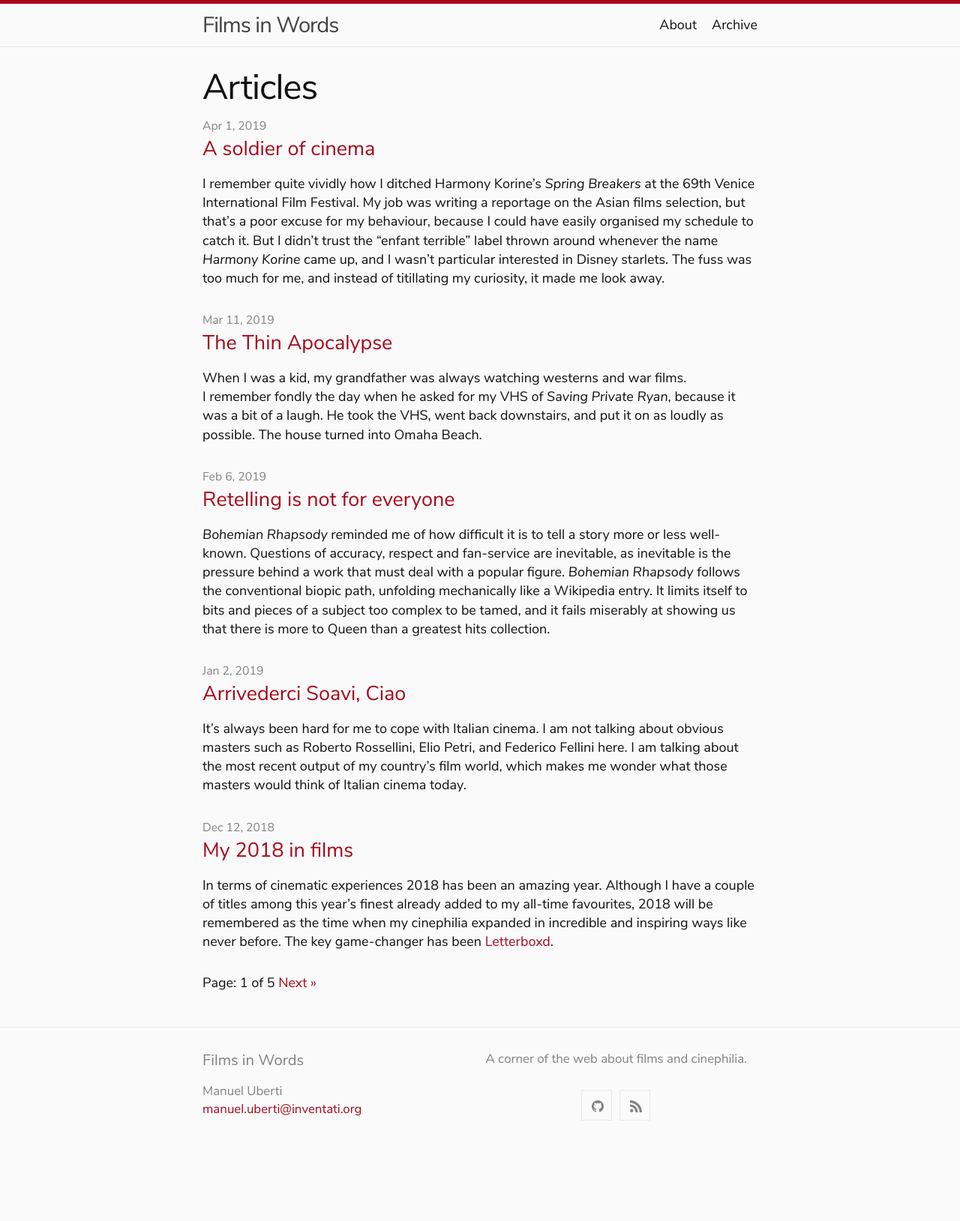
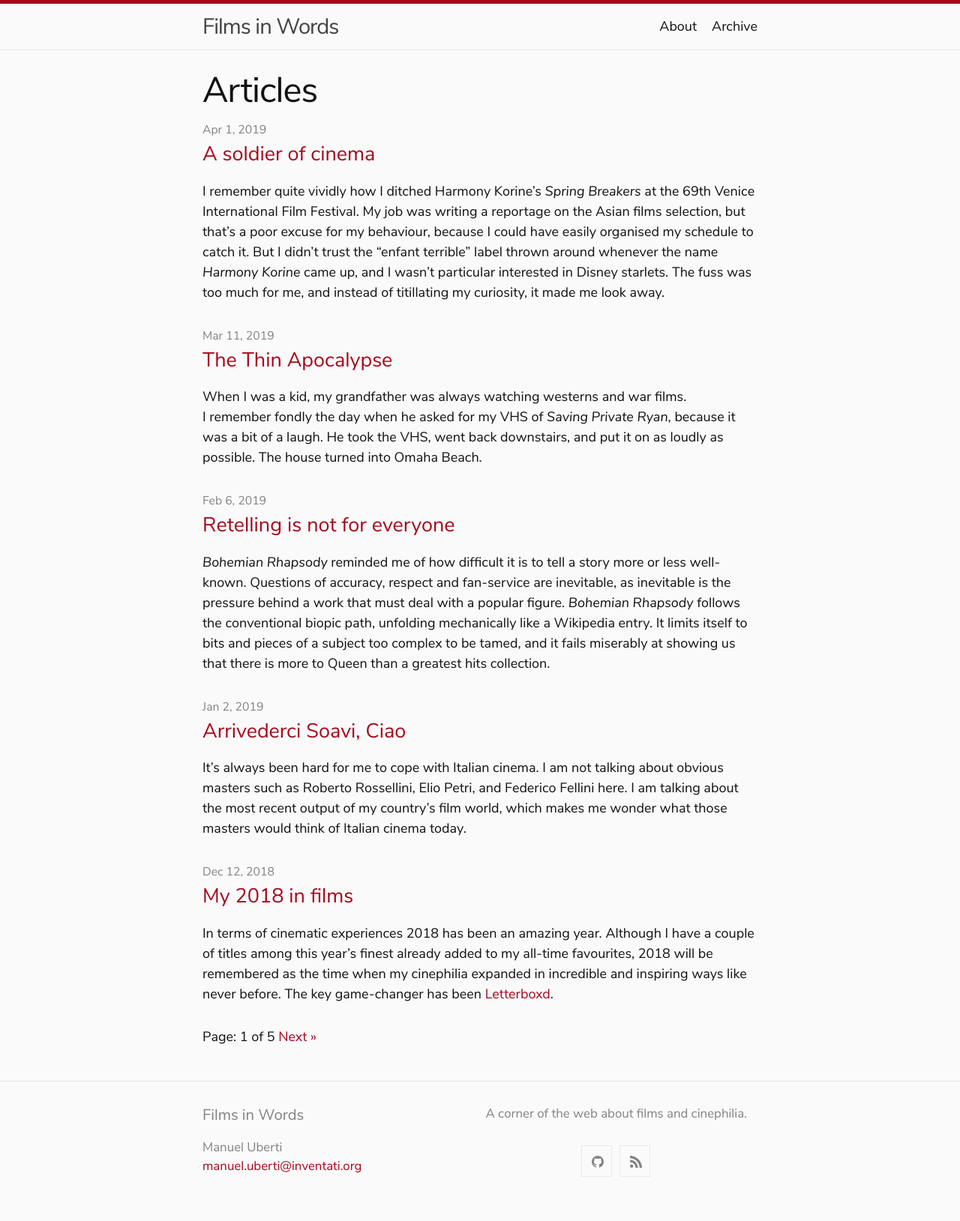
Before and after one commit to manuel-uberti/filmsinwords, a Jekyll site: the page built from index.html, in a window 1280 px wide. Shown: the whole page at 75% size. Built offline with Jekyll 4.4.1, drawn with Linux system fonts in a browser that asks for light colours; the list of posts is cut into pages by our own code; before the commit the page ends 1551 px from its top, so only the background shows below that.

Commit message:
Slightly increase line height

```diff
--- a/_sass/minima.scss
+++ b/_sass/minima.scss
@@ -23,7 +23,7 @@ $base-font-family: 'Nunito', serif !default;
 $base-font-size:   18px !default;
 $base-font-weight: 400 !default;
 $small-font-size:  $base-font-size * 0.875 !default;
-$base-line-height: 1.4 !default;
+$base-line-height: 1.5 !default;
 
 $spacing-unit:     30px !default;
 
```
